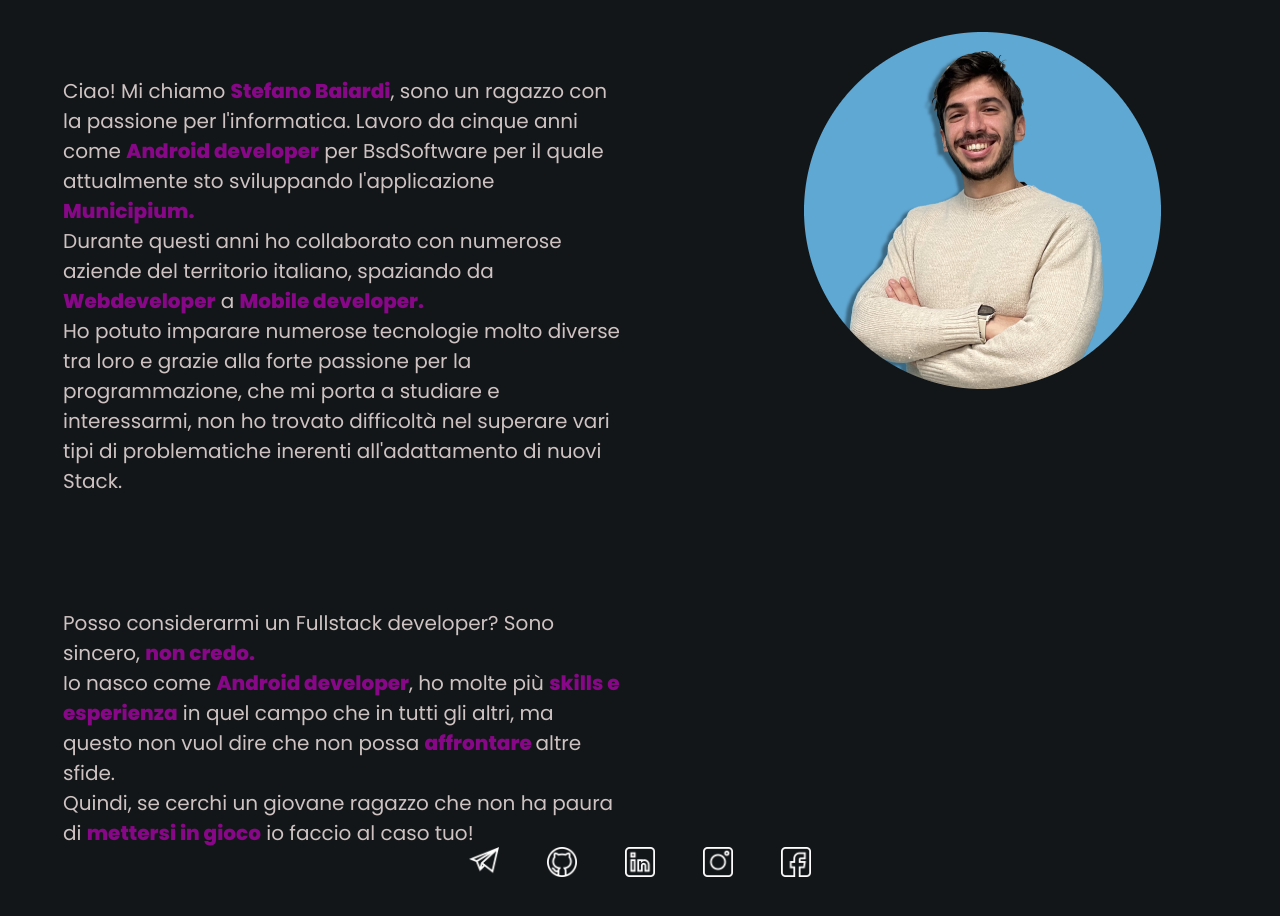
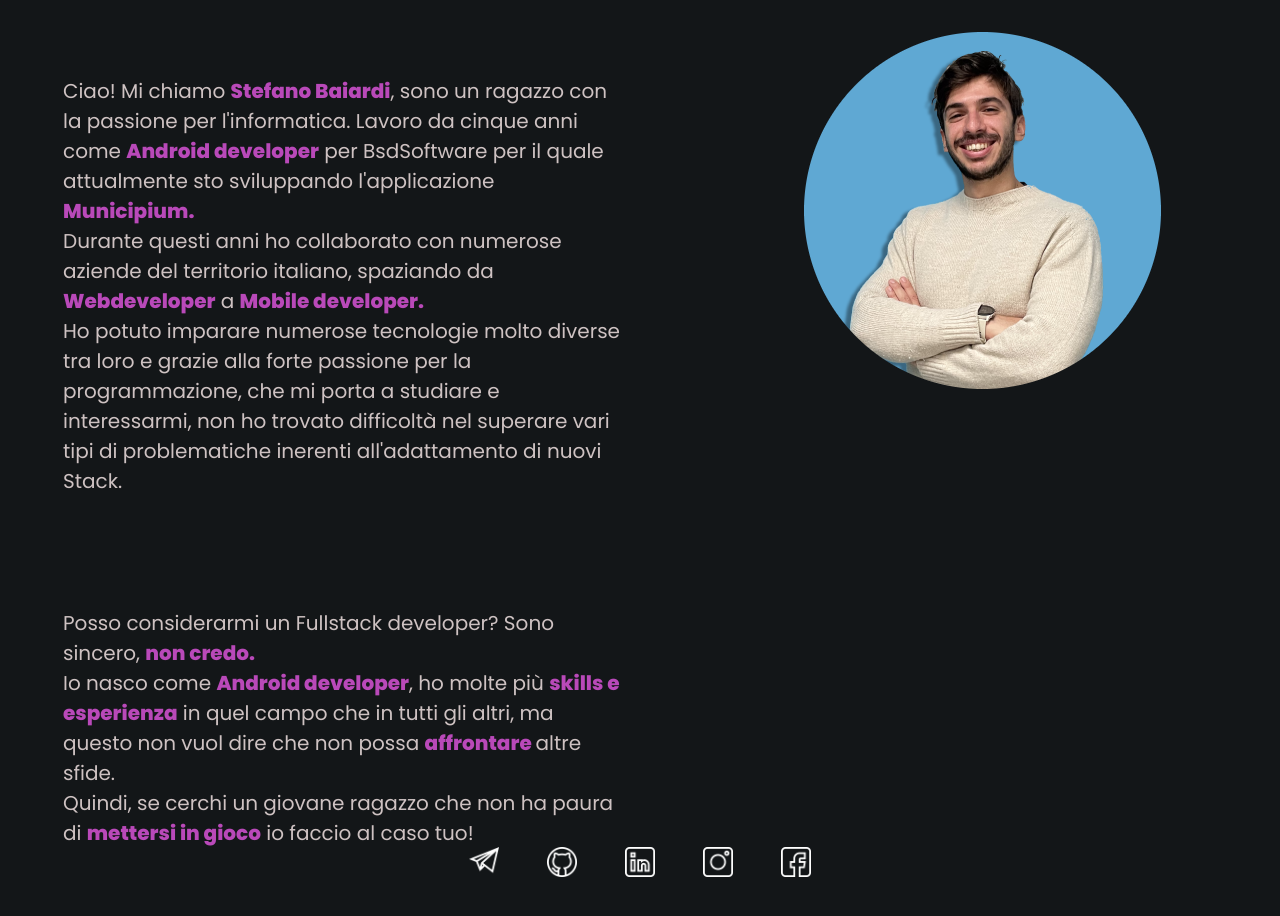
Before and after one commit to stebaia/sbaiardi-portfolio, an Angular app: page /about in a window 1280 px wide. Shown: the part 260-1176 px from the top of the page. Built offline with nearby package versions, Linux system fonts and the light colour scheme.

Commit message:
altri fix grafici

```diff
--- a/src/app/components/about/about.component.html
+++ b/src/app/components/about/about.component.html
@@ -8,10 +8,10 @@
     <div class="row m-0">
 
         <div class="col-sm m-5 vertical-center">
-            <p class="p-desktop">Ciao! Mi chiamo <strong style="color: rgb(136, 7, 136);">Stefano Baiardi</strong>, sono un ragazzo con la passione per l'informatica.
-                Lavoro da cinque anni come <strong style="color: rgb(136, 7, 136);">Android developer</strong> per BsdSoftware per il quale attualmente sto sviluppando l'applicazione <strong style="color: rgb(136, 7, 136);">Municipium.</strong>
+            <p class="p-desktop">Ciao! Mi chiamo <strong style="color: rgb(185, 73, 185);">Stefano Baiardi</strong>, sono un ragazzo con la passione per l'informatica.
+                Lavoro da cinque anni come <strong style="color: rgb(185, 73, 185);">Android developer</strong> per BsdSoftware per il quale attualmente sto sviluppando l'applicazione <strong style="color: rgb(185, 73, 185);">Municipium.</strong>
                 <br>
-                Durante questi anni ho collaborato con numerose aziende del territorio italiano, spaziando da <strong style="color: rgb(136, 7, 136);">Webdeveloper</strong> a <strong style="color: rgb(136, 7, 136);">Mobile developer.</strong><br>
+                Durante questi anni ho collaborato con numerose aziende del territorio italiano, spaziando da <strong style="color: rgb(185, 73, 185);">Webdeveloper</strong> a <strong style="color: rgb(185, 73, 185);">Mobile developer.</strong><br>
                 Ho potuto imparare numerose tecnologie molto diverse tra loro e grazie alla forte passione per la programmazione, che mi porta a studiare e interessarmi, non ho trovato difficoltà nel superare vari tipi di problematiche inerenti all'adattamento di nuovi Stack.
 
             </p>
@@ -28,11 +28,11 @@
             <div class="col-sm m-5 vertical-center" >
                 <p class="p-desktop ">
 
-                    Posso considerarmi un Fullstack developer? Sono sincero, <strong style="color: rgb(136, 7, 136);">non credo.</strong>
+                    Posso considerarmi un Fullstack developer? Sono sincero, <strong style="color: rgb(185, 73, 185);">non credo.</strong>
                     <br>
-                    Io nasco come <strong style="color: rgb(136, 7, 136);">Android developer</strong>, ho molte più <strong style="color: rgb(136, 7, 136);">skills e esperienza</strong> in quel campo che in tutti gli altri, ma questo non vuol dire che non possa <strong style="color: rgb(136, 7, 136);">affrontare </strong> altre sfide.
+                    Io nasco come <strong style="color: rgb(185, 73, 185);">Android developer</strong>, ho molte più <strong style="color: rgb(185, 73, 185);">skills e esperienza</strong> in quel campo che in tutti gli altri, ma questo non vuol dire che non possa <strong style="color: rgb(185, 73, 185);">affrontare </strong> altre sfide.
                     <br>
-                    Quindi, se cerchi un giovane ragazzo che non ha paura di <strong style="color: rgb(136, 7, 136);">mettersi in gioco</strong> io faccio al caso tuo!
+                    Quindi, se cerchi un giovane ragazzo che non ha paura di <strong style="color: rgb(185, 73, 185);">mettersi in gioco</strong> io faccio al caso tuo!
                 </p>
             </div>
             <div class="col-sm m-1 vertical-center horizzontal-center">
--- a/src/app/components/home/home.component.css
+++ b/src/app/components/home/home.component.css
@@ -3,7 +3,7 @@
     background-repeat: no-repeat;
     background-size: cover;
     width: 100%;
-    height: 1080px;
+    height: 100vh;
 }
 
 
@@ -199,14 +199,7 @@ h1, .h1 {
         background-size: 1200px 40px;
 
     }
-    .div-container {
-        background:  url(/assets/image/background.png);
-        background-repeat: no-repeat;
-        background-size: cover;
-        width: 100%;
-        height: 100%;
 
-    }
     .button-go{
 
         font-weight: 900;
@@ -217,9 +210,16 @@ h1, .h1 {
         background-color: rgb(136, 7, 136);
         color: rgb(255, 255, 255);
         border-radius: 20px;
+
         padding-top: 14px;
         padding-bottom: 14px;
         padding-left: 40px;
         padding-right: 40px;
     }
+
+
+    .container{
+        margin-bottom: 200px;
+    }
+
 }
--- a/src/app/components/home/home.component.html
+++ b/src/app/components/home/home.component.html
@@ -18,7 +18,7 @@
                 <h1 class="font-weight-bold text-center ">Android <br> & <br>Website developer.</h1>
             </div>
         </div>
-        <div class="col-sm-4 ">
+        <div class="col-sm-4">
             <div class="img-profile mt-5">
                 <div class="d-none d-sm-block">
                     <img src="/assets/image/profile_two.png" height="1200px" alt="image"/>
@@ -29,9 +29,10 @@
 
 
             </div>
-            <div class="d-block d-sm-none ml-1 mr-1">
-                <h4 class="text-center mt-5 text-white" >Hai un'idea che vuoi <strong style="color: rgb(136, 7, 136);">realizzare?</strong>  <br> <br>  Oppure <strong style="color: rgb(185, 73, 185); font-weight: 900;">non sei soddisfatto</strong> del tuo prodotto e lo vuoi <strong style="color: rgb(185, 73, 185);">migliorare?</strong></h4>
-                <button type="button" class="button-go m-5" routerLink="/project">Dai un'occhiata ai miei progetti ></button>
+            <div class="d-block d-sm-none ml-1 mr-1 container">
+                <h4 class="text-center mt-5 text-white" >Hai un'idea che vuoi <strong style="color: rgb(185, 73, 185);">realizzare?</strong>  <br> <br>  Oppure <strong style="color: rgb(185, 73, 185); font-weight: 900;">non sei soddisfatto</strong> del tuo prodotto e lo vuoi <strong style="color: rgb(185, 73, 185);">migliorare?</strong></h4>
+                <button type="button" class="button-go m-2 " routerLink="/project">Dai un'occhiata ai miei progetti ></button>
+
             </div>
         </div>
 
--- a/src/index.html
+++ b/src/index.html
@@ -2,7 +2,7 @@
 <html lang="en">
 <head>
   <meta charset="utf-8">
-  <title>SbaiardiPortfolio</title>
+  <title>stefanobaiardi.com</title>
   <base href="/">
   <meta name="viewport" content="width=device-width, initial-scale=1">
   <link rel="icon" type="image/x-icon" href="favicon.ico">
```
